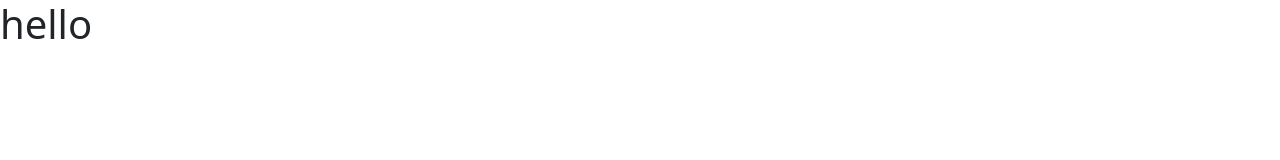
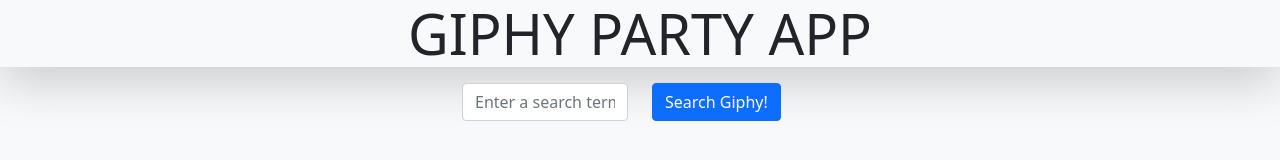
Before and after one commit to jlh040/Giphy-Party, a plain HTML site: page index.html in a window 1280 px wide. Drawn offline with nearby package versions, Linux system fonts and the light colour scheme.

Commit message:
added bootstrap modifications

```diff
--- a/index.html
+++ b/index.html
@@ -7,9 +7,26 @@
 	rel="stylesheet" integrity="sha384-giJF6kkoqNQ00vy+HMDP7azOuL0xtbfIcaT9wjKHr8RbDVddVHyTfAAsrekwKmP1"
 	crossorigin="anonymous">
 </head>
-<body>
-	<h1>hello</h1>
-
+<body class="bg-light">
+	<div class="container-fluid shadow-lg">
+		<div class="row">
+			<div class="col">
+				<div class="display-4 text-dark text-center">GIPHY PARTY APP</div>
+			</div>
+		</div>
+	</div>
+	<div class="container">
+		<form action="">
+			<div class="row mt-3 justify-content-center">
+				<div class="col-2">
+					<input type="text" class="form-control" placeholder="Enter a search term">
+				</div>
+				<div class="col-2">
+					<button type="submit" class="btn btn-primary">Search Giphy!</button>
+				</div>
+			</div>
+		</form>
+	</div>
 
 
 
```
